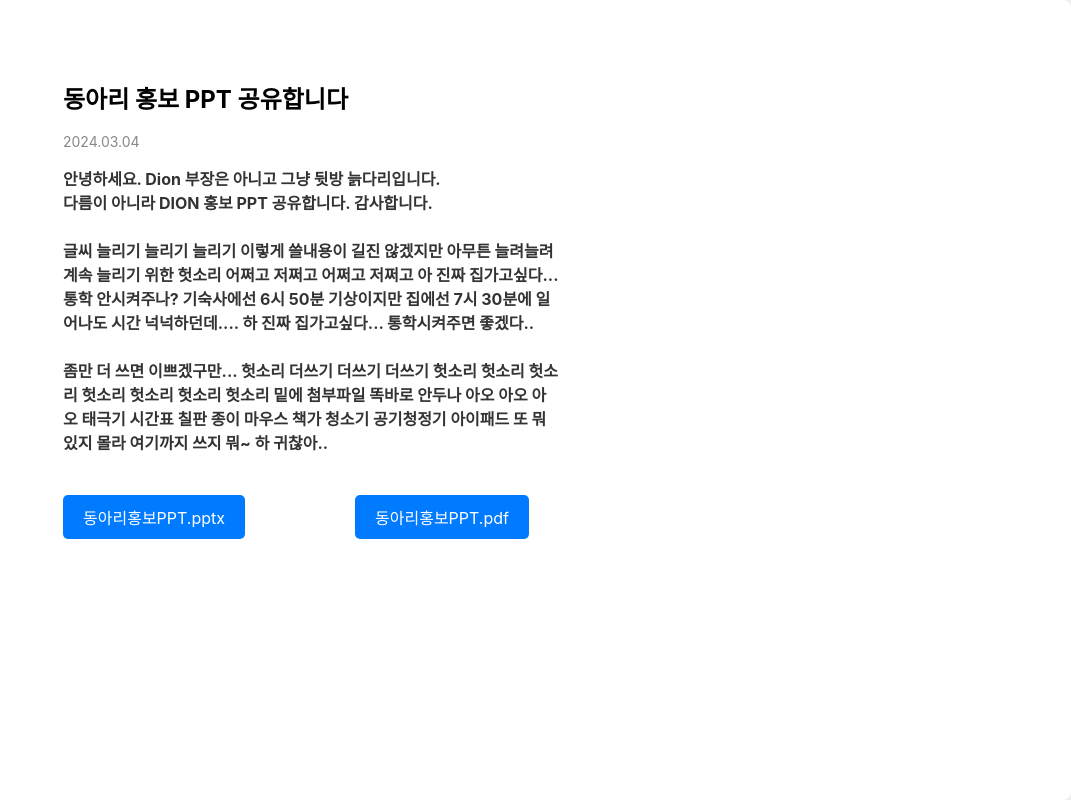
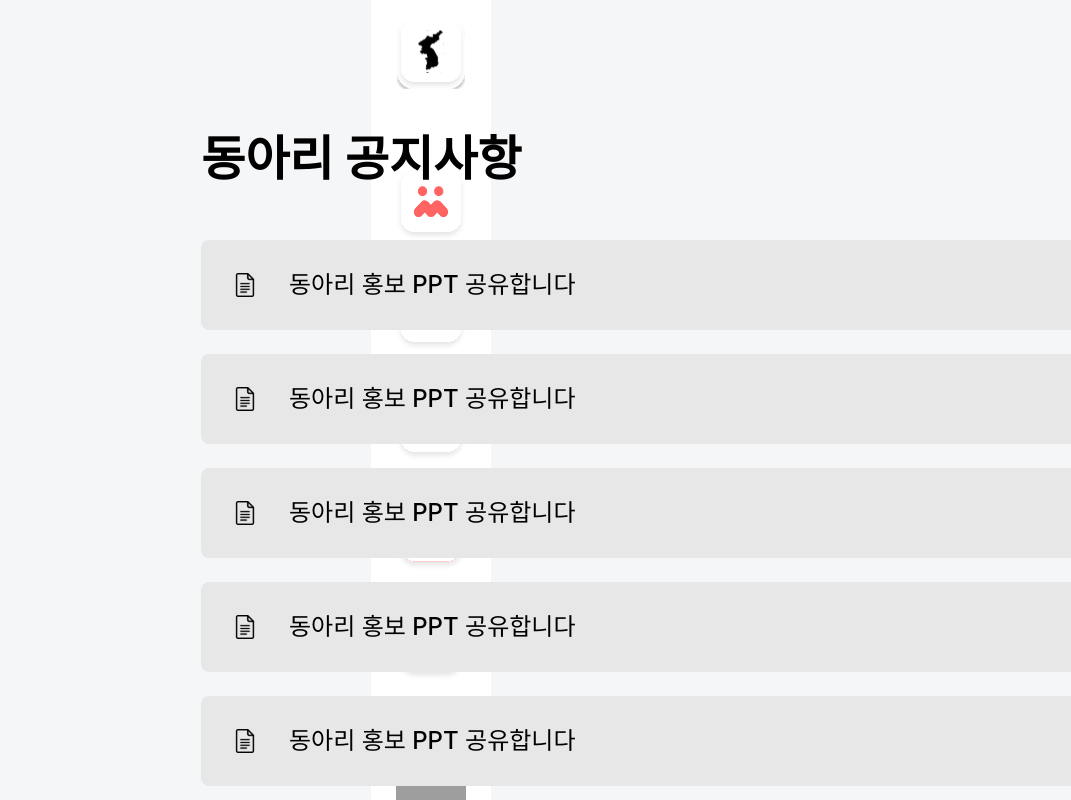
Before and after one commit to daedongmap/ddm-frontend, a React (Create React App) app: page / in a window 1280 px wide. Shown: the whole page, without its empty margins (209-1280 px from the left). Built offline with nearby package versions, Linux system fonts and the light colour scheme; grey boxes are pictures that could not be loaded.

Commit message:
사이드 바,상세 뷰 구현

```diff
--- a/src/App.js
+++ b/src/App.js
@@ -4,6 +4,6 @@ import NoticeDetail from "./pages/notice/noticeDetail.jsx";
 import NoticePage from "./pages/notice/noticePage.jsx";
 import Sidebar from "./pages/notice/sidebar.jsx";
 function App() {
-  return <NoticeDetail></NoticeDetail>;
+  return <NoticePage></NoticePage>;
 }
 export default App;
--- a/src/pages/notice/SidebarStyles.js
+++ b/src/pages/notice/SidebarStyles.js
@@ -7,6 +7,12 @@ export const SidebarContainer = styled.div`
   display: flex;
   flex-direction: column;
   align-items: center;
+    position: fixed; /* 고정 위치 */
+  justify-content:flex-start;
+  	float: left;
+
+
+
 `;
 
 export const Icon = styled.img`
--- a/src/pages/notice/noticeDetail.js
+++ b/src/pages/notice/noticeDetail.js
@@ -9,7 +9,6 @@ export const NoticeBackground = styled.div`
   display: flex;
   min-height: 100vh;
   background-color: #F5F6F8;
-  font-family:
 `;
 
 export const temporarySidebar = styled.div`
@@ -21,11 +20,11 @@ export const temporarySidebar = styled.div`
 export const NoticeContainer = styled.div`
   flex: 1;
   padding: 20px;
-  background-color: #fff;
+  background-color: #F5F6F8;
   border-radius: 8px;
   box-shadow: 0 0 10px rgba(0, 0, 0, 0.1);
   padding-left: 15%;
-  padding-right: 40%;
+  padding-right: 43%;
 `;
 
 export const ClubName = styled.h1`
@@ -52,7 +51,7 @@ export const Date = styled.span`
 `;
 
 export const DownloadLink = styled.a`
-  display: inline-block;
+    display: flex;
   margin-top: 20px;
   padding: 10px 20px;
   font-size: 16px;
@@ -63,6 +62,14 @@ export const DownloadLink = styled.a`
   &:hover {
     background-color: #0056b3;
   }
+  width: 300px;
+  height: 50px;
+      align-items: center;
+      justify-content: center;
+      background-color: #E7E7E7;
+    color:black;
+        font-size: 17px;
+      font-weight: 600;
 
 `;
 
@@ -86,10 +93,19 @@ export const Sidebar = styled.div`
 export const DownloadLinksWrapper = styled.div`
   display: flex;
   justify-content: flex-start;
-  gap: 100px; /* 간격을 설정합니다 */
+  gap: 0px; /* 간격을 설정합니다 */
   margin-top: 20px;
 `;
 
 export const DownloadLinkR = styled(DownloadLink)`
   margin-right: 10px; /* 오른쪽 마진을 설정합니다 */
 `;
+
+export const GlobalStyle = styled.div`
+@font-face {
+    font-family: 'Pretendard-Regular';
+    src: url('https://fastly.jsdelivr.net/gh/Project-Noonnu/noonfonts_2107@1.1/Pretendard-Regular.woff') format('woff');
+    font-weight: 400;
+    font-style: normal;
+}
+`;
--- a/src/pages/notice/noticeDetail.jsx
+++ b/src/pages/notice/noticeDetail.jsx
@@ -3,18 +3,22 @@
 import React from "react";
 import * as S from "./noticeDetail";
 import { Margin } from "./SidebarStyles";
+import { GlobalStyle } from "./noticeDetail";
+import Sidebar from "./sidebar";
+
 /*
 import noticeImage1 from "../../asset/img/notice1.png";
 import noticeImage2 from "../../asset/img/notice2.png";
 import noticeImage3 from "../../asset/img/notice3.png";
-import noticeImage4 from "../../asset/img/notice4.png";
+import noticeImage4 from "../../asset/img/nonotictice4.png";
 import noticeImage5 from "../../asset/img/notice5.png";
-import noticeImage6 from "../../asset/img/notice6.png";
+import noticeImage6 from "../../asset/img/e6.png";
   */
 function NoticeDetail() {
   return (
     <S.NoticeBackground>
-      <S.Sidebar>
+      <GlobalStyle />
+      <Sidebar />
         {/*
         <S.SidebarIcon src={noticeImage1} alt="Icon 1" />
         <S.SidebarIcon src={noticeImage2} alt="Icon 2" />
@@ -23,7 +27,6 @@ function NoticeDetail() {
         <S.SidebarIcon src={noticeImage5} alt="Icon 5" />
         <S.SidebarIcon src={noticeImage6} alt="Icon 6" />
         */}
-      </S.Sidebar>
       <S.NoticeContainer>
         <S.ClubName>동아리 홍보 PPT 공유합니다</S.ClubName>
         <S.Date>2024.03.04</S.Date>
--- a/src/pages/notice/noticePage.jsx
+++ b/src/pages/notice/noticePage.jsx
@@ -3,17 +3,17 @@ import * as N from "./noticeStyle";
 import { useParams } from "react-router-dom";
 import { noticelist } from "../../constant/noticeList";
 import writeImg from "../../asset/img/writeImg.svg";
+import Sidebar from "./sidebar";
 
 function NoticePage() {
   const { clubName } = useParams();
 
   return (
     <N.NoticeBackground>
-      <N.temporarySidebar />
+      <Sidebar />
       <N.NoticeContainer>
         <N.ClubName>{clubName}</N.ClubName>
         <N.Title>동아리 공지사항</N.Title>
-
         <N.WriteListDiv>
           {noticelist.map((write) => (
             <N.WriteDiv>
```
Also changed, not shown: src/asset/img/deadong.svg (renamed from src/asset/img/test5.svg), src/asset/img/download.svg (added).
